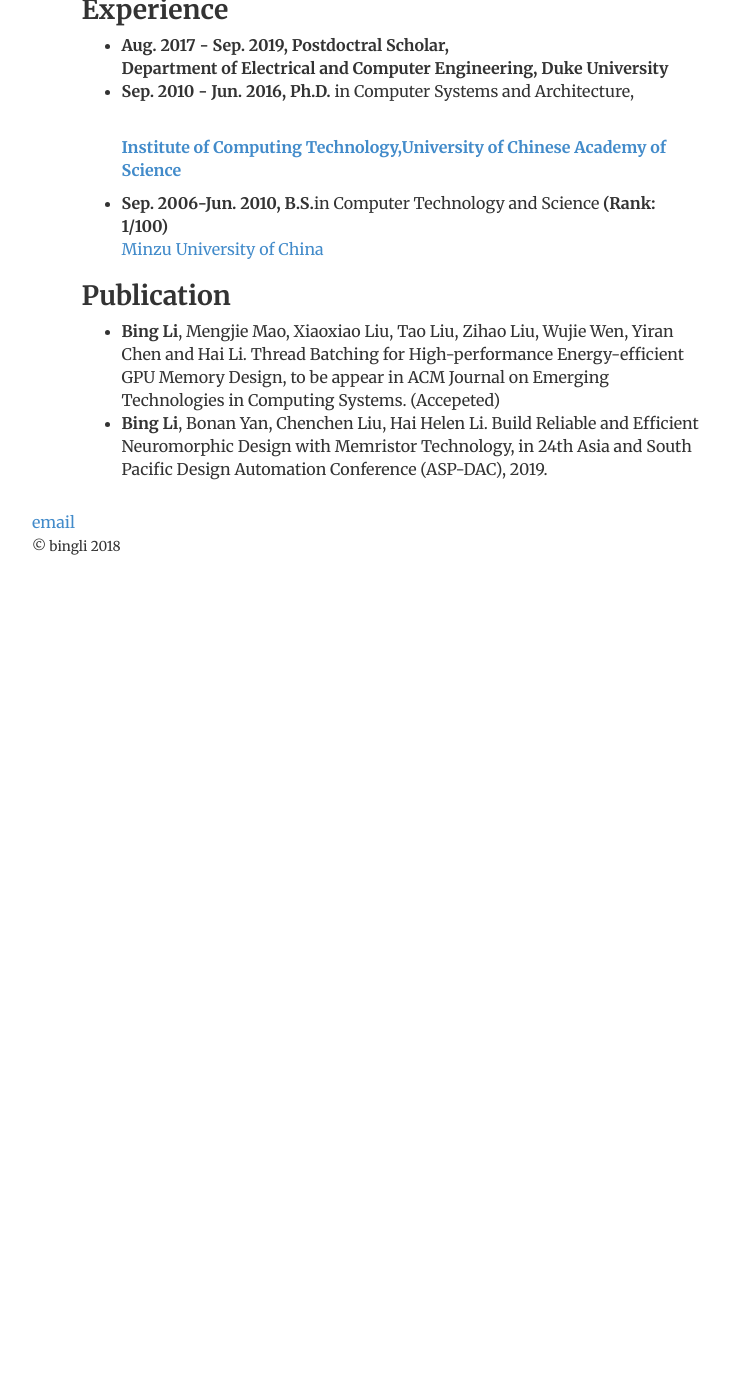
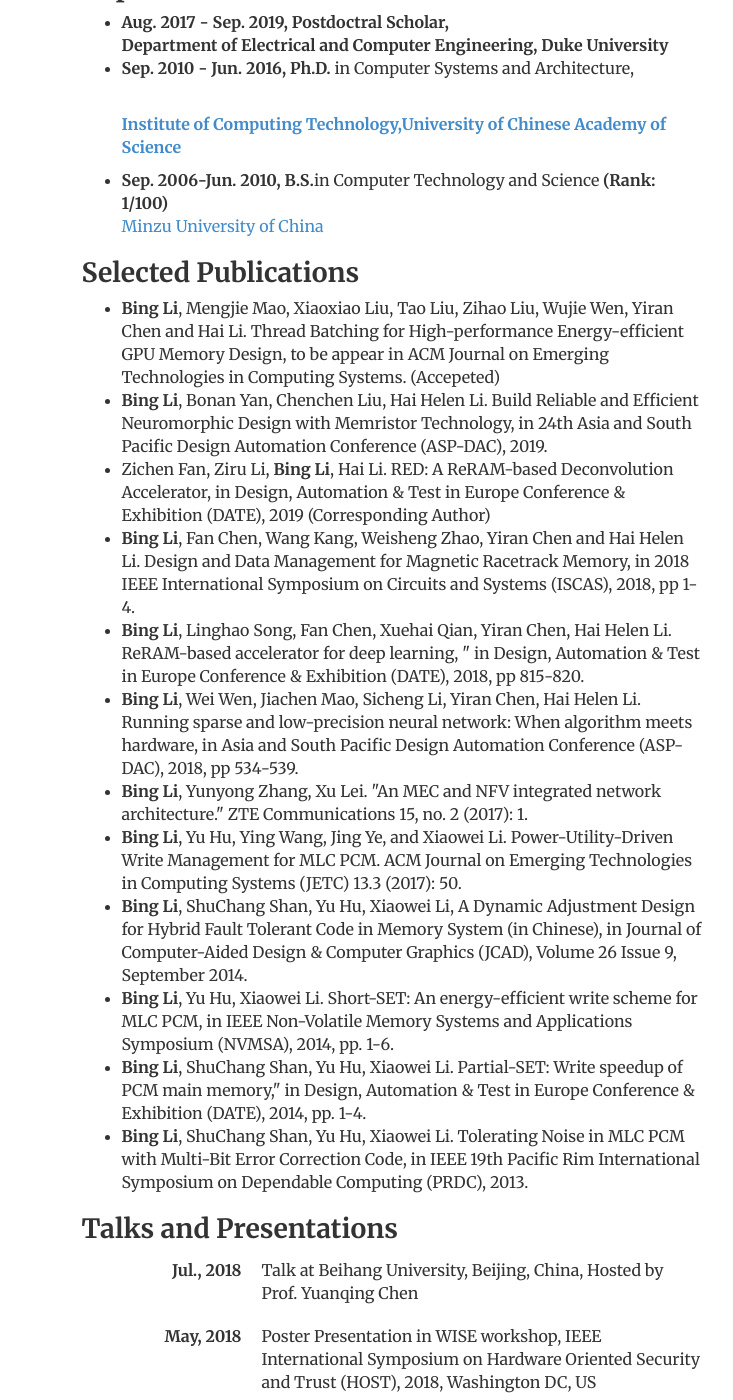
Before and after one commit to libingict/libingict.github.io, a Jekyll site: the page built from cv/index.html, in a window 1280 px wide and 1400 px high, scrolled down 342 px. Shown: the whole window, without its empty margins (248-981 px from the left). Built offline with Jekyll 4.4.1, drawn with Linux system fonts in a browser that asks for light colours; before the commit the page ends 972 px from its top, so only the background shows below that; some of the changed text lies outside the part shown.

Commit message:
Update CV,add icon

```diff
--- a/_layouts/default.html
+++ b/_layouts/default.html
@@ -7,6 +7,7 @@
 		<meta name="viewport" width="device-width, initial-scale=1.0">
 		<meta name="description" content="{{ page.description }}">
 		<meta name="author" content="Bing Li">
+		<link rel="icon" type="image/png" href="img/Duke.png">
 　　　　<title>{{ page.title }} | Bing Li </title>
 		<!--<title>Bing Li: Homepage</title> -->
 		<!-- link to main stylesheet -->
@@ -32,7 +33,6 @@
 			<footer>
 				<div class="row">
 					<div class="col-sm-8">
-		    		<a href="mailto:bing.li.ecc@duke.edu">email</a>
 					<p><small>&copy; bingli 2018</small></p>
 					</div>
 				</div>
--- a/cv/index.html
+++ b/cv/index.html
@@ -5,7 +5,7 @@
 <h1>{{ page.title }}</h1>
 <div class="container">
 	<div class="cv">
-		<a href="/files/1_Bing Li-CV-Eng.pdf" title="Download CV as PDF">Download CV</a>
+		<a href="/files/1_Bing Li-CV-Eng.pdf" class="btn btn-default pull-right" title="Download CV as PDF">Download CV</a>
 					<h1>Bing Li</h1>
 					<address>
 					<strong>Duke University</strong><br/>
@@ -28,7 +28,7 @@
 					  <a href="#">Minzu University of China</a>
 					</li>
 					 </ul>
-				<h2>Publication</h2>
+				<h2>Selected Publications</h2>
 				<ul>
 					<li>
 						<b>Bing Li</b>, Mengjie Mao, Xiaoxiao Liu, Tao Liu, Zihao Liu, Wujie Wen, Yiran Chen and Hai Li. Thread Batching for High-performance Energy-efficient GPU Memory Design, to be appear in ACM Journal on Emerging Technologies in Computing Systems. (Accepeted)
@@ -36,7 +36,66 @@
 					<li>
 						<b>Bing Li</b>, Bonan Yan, Chenchen Liu, Hai Helen Li. Build Reliable and Efficient Neuromorphic Design with Memristor Technology, in 24th Asia and South Pacific Design Automation Conference (ASP-DAC), 2019.
 					</li>
+					<li>
+						Zichen Fan, Ziru Li, <b>Bing Li</b>, Hai Li. RED: A ReRAM-based Deconvolution Accelerator, in Design, Automation & Test in Europe Conference & Exhibition (DATE), 2019 (Corresponding Author)
+					</li>
+					<li>
+						<b>Bing Li</b>, Fan Chen, Wang Kang, Weisheng Zhao, Yiran Chen and Hai Helen Li. Design and Data Management for Magnetic Racetrack Memory, in 2018 IEEE International Symposium on Circuits and Systems (ISCAS), 2018, pp 1-4.
+					</li>
+					<li>
+						<b>Bing Li</b>, Linghao Song, Fan Chen, Xuehai Qian, Yiran Chen, Hai Helen Li. ReRAM-based accelerator for deep learning, " in Design, Automation & Test in Europe Conference & Exhibition (DATE), 2018, pp 815-820.
+					</li>
+					<li>
+						<b>Bing Li</b>, Wei Wen, Jiachen Mao, Sicheng Li, Yiran Chen, Hai Helen Li. Running sparse and low-precision neural network: When algorithm meets hardware, in Asia and South Pacific Design Automation Conference (ASP-DAC), 2018, pp 534-539.
+					</li>
+					<li>
+						<b>Bing Li</b>, Yunyong Zhang, Xu Lei. "An MEC and NFV integrated network architecture." ZTE Communications 15, no. 2 (2017): 1.
+					</li>
+					<li>
+						<b>Bing Li</b>, Yu Hu, Ying Wang, Jing Ye, and Xiaowei Li. Power-Utility-Driven Write Management for MLC PCM. ACM Journal on Emerging Technologies in Computing Systems (JETC) 13.3 (2017): 50.
+					</li>
+					<li>
+						<b>Bing Li</b>, ShuChang Shan, Yu Hu, Xiaowei Li, A Dynamic Adjustment Design for Hybrid Fault Tolerant Code in Memory System (in Chinese), in Journal of Computer-Aided Design & Computer Graphics (JCAD), Volume 26 Issue 9, September 2014.
+					</li>
+					<li>
+						<b>Bing Li</b>, Yu Hu, Xiaowei Li. Short-SET: An energy-efficient write scheme for MLC PCM, in IEEE Non-Volatile Memory Systems and Applications Symposium (NVMSA), 2014, pp. 1-6.
+					</li>
+					<li>
+						<b>Bing Li</b>, ShuChang Shan, Yu Hu, Xiaowei Li. Partial-SET: Write speedup of PCM main memory," in Design, Automation & Test in Europe Conference & Exhibition (DATE), 2014, pp. 1-4.
+					</li>
+					<li>
+						<b>Bing Li</b>, ShuChang Shan, Yu Hu, Xiaowei Li. Tolerating Noise in MLC PCM with Multi-Bit Error Correction Code, in IEEE 19th Pacific Rim International Symposium on Dependable Computing (PRDC), 2013.
+					</li>
 				</ul>
-
+				<h2>Talks and Presentations</h2>
+					<dl class="dl-horizontal">
+						<dt>Jul., 2018</dt>
+						<dd>Talk at Beihang University, Beijing, China, Hosted by Prof. Yuanqing Chen</dd>
+					</dl>
+					<dl class="dl-horizontal">
+						<dt>May, 2018</dt>
+						<dd>Poster Presentation in WISE workshop, IEEE International Symposium on Hardware Oriented Security and Trust (HOST), 2018, Washington DC, US</dd>
+					</dl>
+					<dl class="dl-horizontal">
+						<dt>Jan., 2016</dt>
+						<dd>Poster Presentation in ASPDAC-18, Macao SAR, China</dd>
+					</dl>
+					<dl class="dl-horizontal">
+						<dt>Aug, 2014</dt>
+						<dd>Talk in NVMSA, Chongqing, China</dd>
+					</dl>
+					<dl class="dl-horizontal">
+						<dt>Dec., 2013</dt>
+						<dd>Talk in PRDC, Vancouver, Canada</dd>
+					</dl>
+				<h2>Patents</h2>
+				<ul>
+					<li>Writing acceleration method and system for phase change memory. (CN201410064466)</li>
+					<li>Method, device and system for evaluating telecommunication operation process. (CN201710153426)</li>
+					<li>Data storage method and device. (CN 104182292)</li>
+					<li>A messaging type memory module memory access method and apparatus. (CN 104347122)</li>
+					<li>Memory access method and apparatus for message-type memory module. (US Patent 9,811,416)</li>
+					<li>Memory access method, device, and system (US Patent 9,772,891)</li>
+				</ul>
 	</div>
 </div>
```
Also changed, not shown: img/Duke.png (added).
